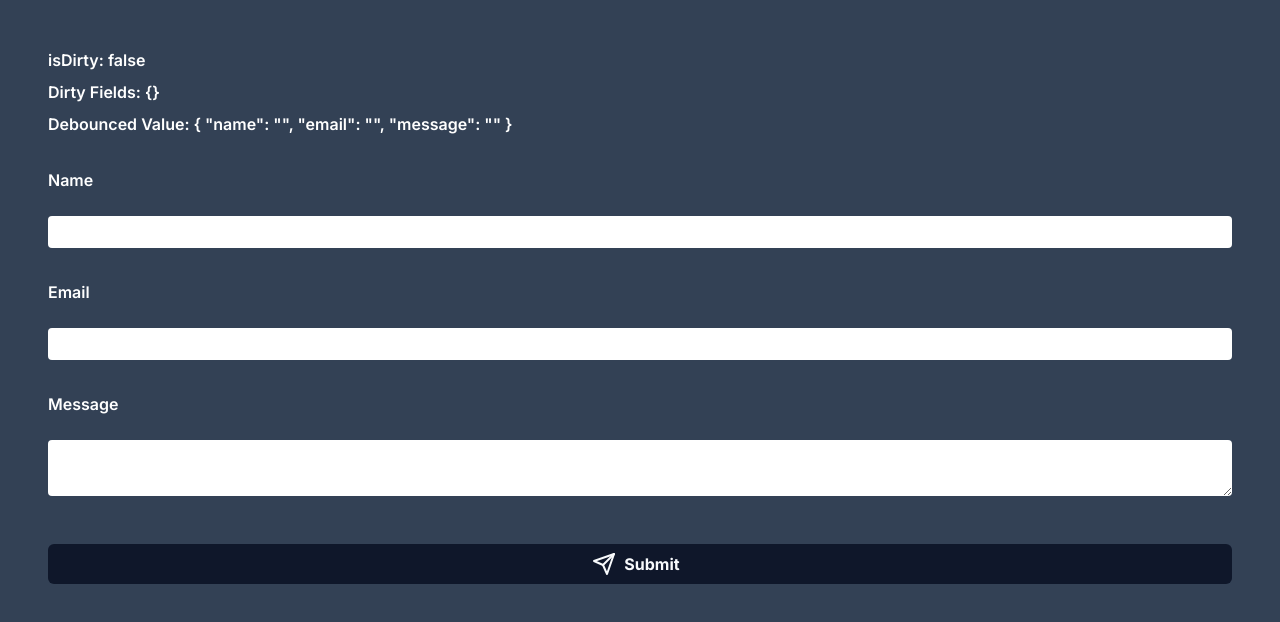
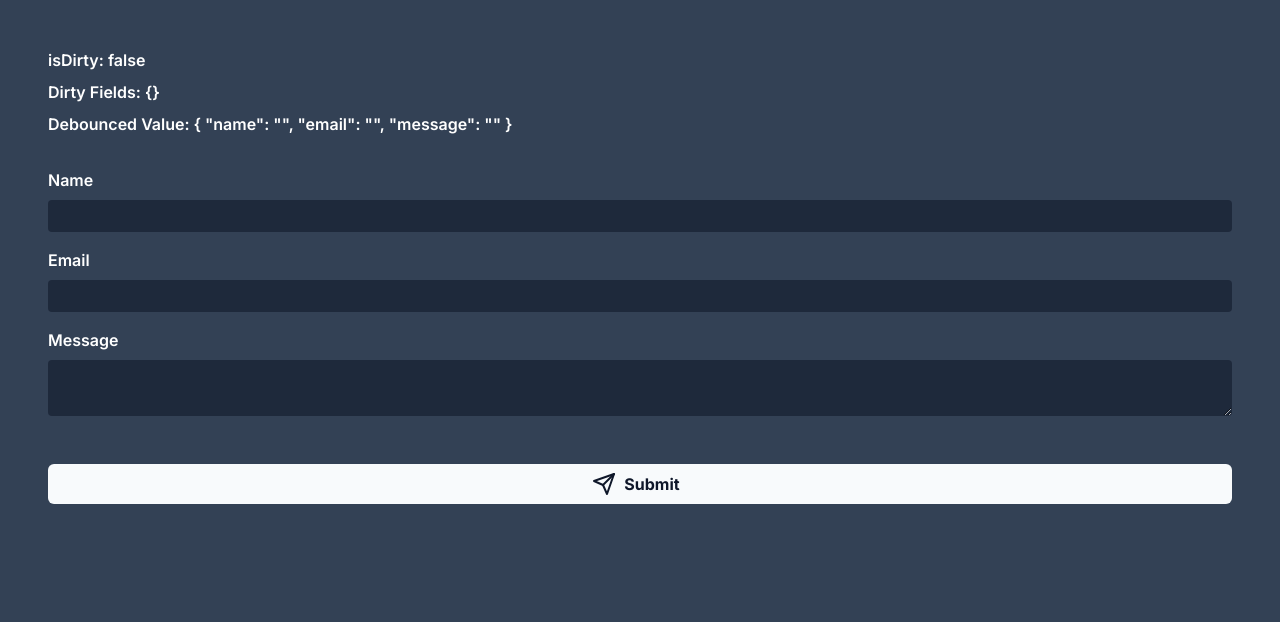
Before and after one commit to SBL-Technology-Solutions/react-hook-form-conditional-fields, a Next.js app: page / in a window 1280 px wide. Shown: the top 622 px of the page. Built offline with nearby package versions, Linux system fonts and the light colour scheme.

Commit message:
Add ThemeProvider to set dark mode by default, cleanup AutoSaveForm styling - dark form fields, conditional error message span, tighter spacing, make debouncedValue output generic instead of hardcoding keys and values

```diff
--- a/app/components/AutoSaveForm.tsx
+++ b/app/components/AutoSaveForm.tsx
@@ -9,7 +9,7 @@ import { Loader2, Send } from "lucide-react";
 import { useToast } from "@/components/ui/use-toast";
 import { useAutoSave } from "@/hooks/useAutoSave";
 
-export const formSchema = z.object({
+const formSchema = z.object({
   name: z.string().nonempty({ message: "Name is required" }),
   email: z.string().email({ message: "Email is required" }),
   message: z.string().nonempty({ message: "Message is required" }),
@@ -51,9 +51,11 @@ export const AutoSaveForm = () => {
       title: "Autosaved Form",
       description: (
         <div className="flex flex-col gap-2 text-sm">
-          <span>Name: {debouncedValue.name}</span>
-          <span>Email: {debouncedValue.email}</span>
-          <span>Message: {debouncedValue.message}</span>
+          {Object.entries(debouncedValue).map(([key, value]) => (
+            <span key={key}>
+              {key.charAt(0).toUpperCase() + key.slice(1)}: {value}
+            </span>
+          ))}
         </div>
       ),
     });
@@ -82,42 +84,52 @@ export const AutoSaveForm = () => {
         className="flex flex-col gap-4 py-8"
         onSubmit={handleSubmit(onSubmit)}
       >
-        <div className="flex flex-col gap-4">
+        <div className="flex flex-col gap-2">
           <label className="text-white font-semibold" htmlFor="name">
             Name
           </label>
           <input
-            className="mt-2 w-full rounded bg-white px-2 py-1 text-black"
+            className="w-full rounded bg-slate-800 px-2 py-1 text-white"
             type="text"
             {...register("name")}
           />
-          <small className="text-red-700">{errors?.name?.message}</small>
+          {errors.name && (
+            <span className="text-red-600 text-sm">{errors.name?.message}</span>
+          )}
         </div>
-        <div className="flex flex-col gap-4">
+        <div className="flex flex-col gap-2">
           <label className="text-white font-semibold" htmlFor="email">
             Email
           </label>
           <input
-            className="mt-2 w-full rounded bg-white px-2 py-1 text-black"
+            className="w-full rounded bg-slate-800 px-2 py-1 text-white"
             type="email"
             {...register("email")}
           />
-          <small className="text-red-700">{errors?.email?.message}</small>
+          {errors.email && (
+            <span className="text-red-600 text-sm">
+              {errors.email?.message}
+            </span>
+          )}
         </div>
-        <div className="flex flex-col gap-4">
+        <div className="flex flex-col gap-2">
           <label className="text-white font-semibold" htmlFor="message">
             Message
           </label>
           <textarea
-            className="mt-2 w-full rounded bg-white px-2 py-1 text-black"
+            className="w-full rounded bg-slate-800 px-2 py-1 text-white"
             {...register("message")}
           />
-          <small className="text-red-700">{errors?.message?.message}</small>
+          {errors.message && (
+            <span className="text-red-600 text-sm">
+              {errors.message?.message}
+            </span>
+          )}
         </div>
         <Button
           variant="default"
           type="submit"
-          className="my-4 text-base hover:scale-105 transition-transform duration-200 active:scale-95 focus-visible:scale-95"
+          className="my-8 text-base hover:scale-105 transition-transform duration-200 active:scale-95 focus-visible:scale-95"
           disabled={isLoading}
         >
           {isLoading ? (
--- a/app/layout.tsx
+++ b/app/layout.tsx
@@ -3,6 +3,7 @@ import "./globals.css";
 import type { Metadata } from "next";
 import { Inter } from "next/font/google";
 import { cn } from "@/lib/utils";
+import { ThemeProvider } from "@/components/Theme-Provider";
 
 const inter = Inter({ subsets: ["latin"] });
 
@@ -20,8 +21,10 @@ export default function RootLayout({
   return (
     <html lang="en">
       <body className={cn(inter.className, "bg-slate-700 p-8")}>
-        <main>{children}</main>
-        <Toaster />
+        <ThemeProvider attribute="class" defaultTheme="dark">
+          <main>{children}</main>
+          <Toaster />
+        </ThemeProvider>
       </body>
     </html>
   );
--- /dev/null
+++ b/components/Theme-Provider.tsx
@@ -0,0 +1,9 @@
+"use client";
+
+import * as React from "react";
+import { ThemeProvider as NextThemesProvider } from "next-themes";
+import { type ThemeProviderProps } from "next-themes/dist/types";
+
+export function ThemeProvider({ children, ...props }: ThemeProviderProps) {
+  return <NextThemesProvider {...props}>{children}</NextThemesProvider>;
+}
--- a/package.json
+++ b/package.json
@@ -22,6 +22,7 @@
     "eslint-config-next": "13.4.9",
     "lucide-react": "^0.263.1",
     "next": "13.4.9",
+    "next-themes": "^0.2.1",
     "postcss": "8.4.25",
     "react": "18.2.0",
     "react-dom": "18.2.0",
```
Also changed, not shown: 1 other file (tests, documents, lock files or other folders).
